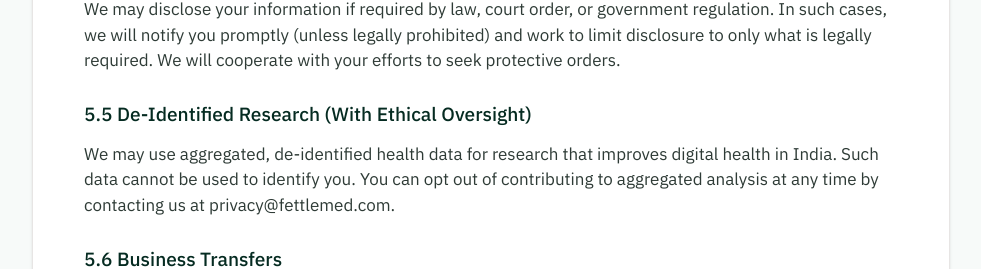
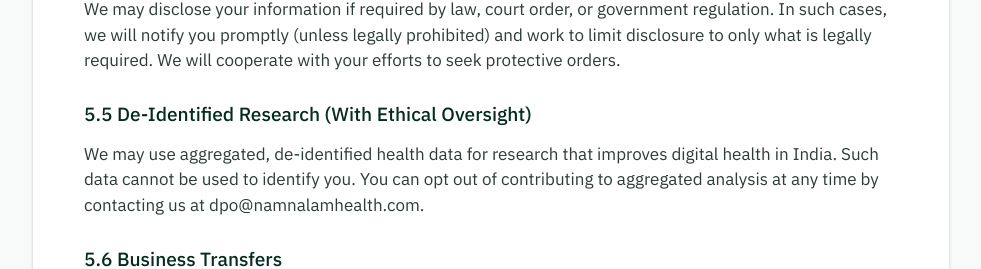
Before and after one commit to Sankaranakshar/Fettlemed-Landing-Page, a React (Vite) app: page /privacy-policy in a window 1280 px wide. Shown: the part 4413-4682 px from the top of the page, without its empty margins (149-1130 px from the left). Built offline with nearby package versions, Linux system fonts and the light colour scheme; no server answers.

Commit message:
Update DPO contact email in Privacy Policy
Replace placeholder privacy@fettlemed.com and dpo@fettlemed.com with the correct dpo@namnalamhealth.com across all Privacy Policy references.

Co-Authored-By: Claude Sonnet 4.6 <noreply@anthropic.com>

```diff
--- a/src/pages/PrivacyPolicy.tsx
+++ b/src/pages/PrivacyPolicy.tsx
@@ -139,7 +139,7 @@ export default function PrivacyPolicy() {
             <p>We may disclose your information if required by law, court order, or government regulation. In such cases, we will notify you promptly (unless legally prohibited) and work to limit disclosure to only what is legally required. We will cooperate with your efforts to seek protective orders.</p>
 
             <h3 className="text-lg font-medium text-pine-800 mt-6 mb-3">5.5 De-Identified Research (With Ethical Oversight)</h3>
-            <p>We may use aggregated, de-identified health data for research that improves digital health in India. Such data cannot be used to identify you. You can opt out of contributing to aggregated analysis at any time by contacting us at privacy@fettlemed.com.</p>
+            <p>We may use aggregated, de-identified health data for research that improves digital health in India. Such data cannot be used to identify you. You can opt out of contributing to aggregated analysis at any time by contacting us at dpo@namnalamhealth.com.</p>
 
             <h3 className="text-lg font-medium text-pine-800 mt-6 mb-3">5.6 Business Transfers</h3>
             <p>If FettleMed is involved in a merger, acquisition, or sale of assets, your information may be transferred as part of that transaction. Any successor organization will be required to maintain the same commitments to your privacy and data sovereignty. We will notify you of any material changes.</p>
@@ -210,7 +210,7 @@ export default function PrivacyPolicy() {
 
             {/* Section 10 */}
             <h2 className="text-2xl font-medium text-pine-900 font-sans tracking-tight mb-4 mt-12">10. Children's Privacy</h2>
-            <p>Our Services are not intended for individuals under the age of 13. We do not knowingly collect personal information from children under 13. If you are a parent or guardian and believe we have collected information from a child under 13, please contact us immediately at privacy@fettlemed.com. Parents and guardians can manage their children's health records through their own accounts with appropriate parental controls.</p>
+            <p>Our Services are not intended for individuals under the age of 13. We do not knowingly collect personal information from children under 13. If you are a parent or guardian and believe we have collected information from a child under 13, please contact us immediately at dpo@namnalamhealth.com. Parents and guardians can manage their children's health records through their own accounts with appropriate parental controls.</p>
 
             {/* Section 11 */}
             <h2 className="text-2xl font-medium text-pine-900 font-sans tracking-tight mb-4 mt-12">11. Third-Party Links and Services</h2>
@@ -226,7 +226,7 @@ export default function PrivacyPolicy() {
             <p>We comply with applicable Indian data protection laws, including provisions related to health data handling. We recognize the sensitive nature of health information and implement protections that exceed minimum legal requirements.</p>
 
             <h3 className="text-lg font-medium text-pine-800 mt-6 mb-3">12.3 Additional Rights for Certain Jurisdictions</h3>
-            <p>FettleMed primarily serves users in India. If you access our Services from another jurisdiction, you may have additional rights under your local data protection laws. Contact us at privacy@fettlemed.com to exercise those rights and we will respond in accordance with applicable law.</p>
+            <p>FettleMed primarily serves users in India. If you access our Services from another jurisdiction, you may have additional rights under your local data protection laws. Contact us at dpo@namnalamhealth.com to exercise those rights and we will respond in accordance with applicable law.</p>
 
             {/* Section 13 */}
             <h2 className="text-2xl font-medium text-pine-900 font-sans tracking-tight mb-4 mt-12">13. Your Rights and Choices</h2>
@@ -256,7 +256,7 @@ export default function PrivacyPolicy() {
 
             <div className="bg-stone-50 border border-stone-200 p-6 rounded-2xl mt-6">
               <p className="mb-2"><strong>Email:</strong> <a href="mailto:hello@fettlemed.com" className="text-pine-600 hover:text-pine-700">hello@fettlemed.com</a></p>
-              <p className="mb-2"><strong>Data Protection Officer:</strong> <a href="mailto:dpo@fettlemed.com" className="text-pine-600 hover:text-pine-700">dpo@fettlemed.com</a></p>
+              <p className="mb-2"><strong>Data Protection Officer:</strong> <a href="mailto:dpo@namnalamhealth.com" className="text-pine-600 hover:text-pine-700">dpo@namnalamhealth.com</a></p>
               <p className="mt-4 mb-1"><strong>Mailing Address:</strong></p>
               <address className="not-italic text-dim">
                 NAMNALAM HEALTH TECH PVT LTD<br />
```
